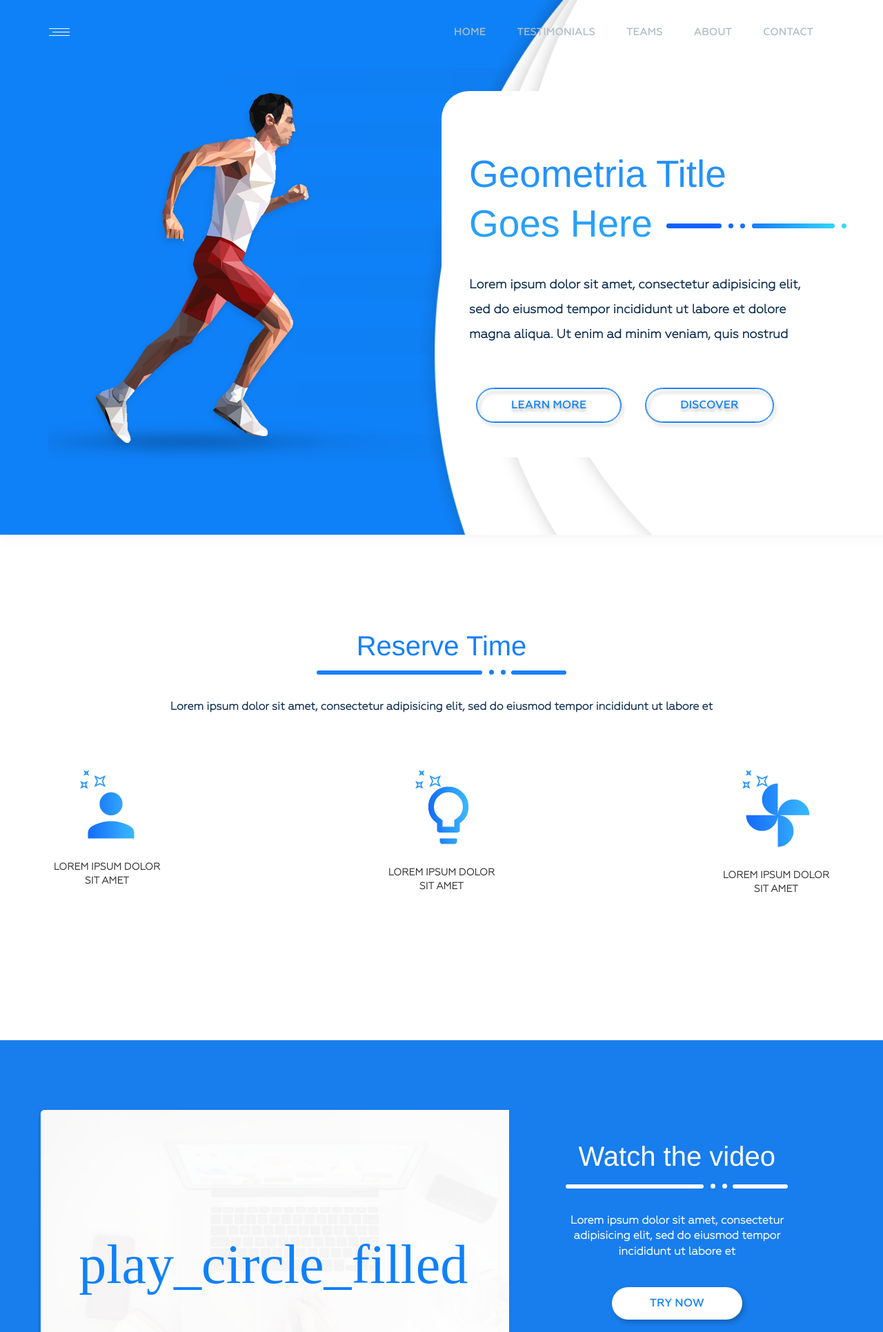
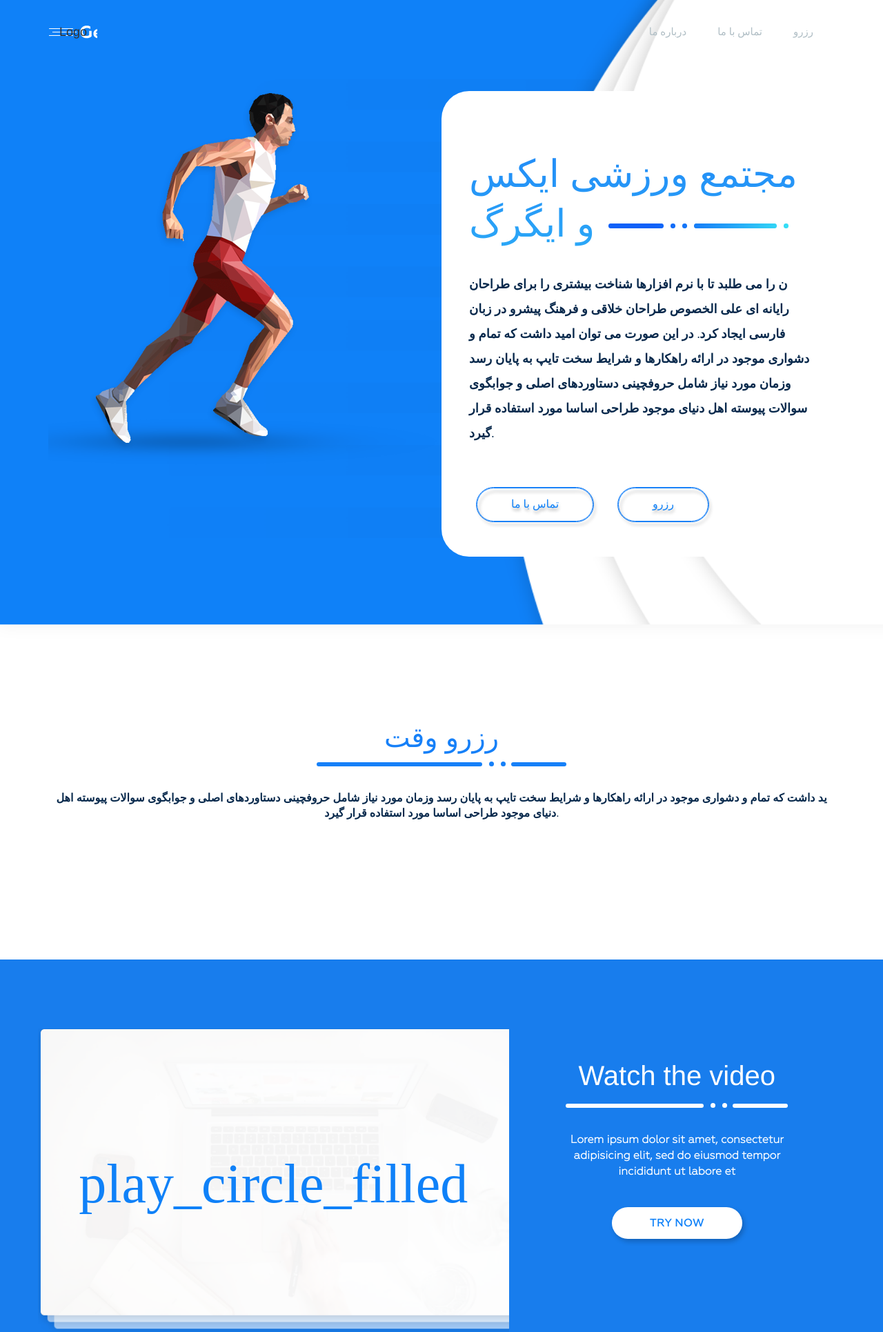
Before and after one commit to FZl47/SportClub, a Flask app: page / in a window 1280 px wide. Shown: the top 1931 px of the page at 69% size. Run offline with Flask 2, Linux system fonts and the light colour scheme; data that the repository does not hold is empty; some libraries are stand-ins or nearby versions; some web fonts are replaced.

Commit message:
Almost Persianize template

```diff
--- a/SportClub/templates/index.html
+++ b/SportClub/templates/index.html
@@ -1,9 +1,9 @@
 <!doctype html>
-<html lang="en">
+<html lang="fa">
 <head>
     <meta charset="UTF-8">
     <meta name="viewport" content="width=device-width, initial-scale=1"/>
-    <title>Runner onepage - html</title>
+    <title>مجتمع ورزشی ایکس و ایگرگ</title>
     <meta name="keywords" content="Lorem ipsum dolor sit amet, consectetur adipisicing elit, sed do eiusmod.">
     <meta name="description" content="Lorem ipsum dolor sit amet, consectetur adipisicing elit, sed do eiusmod.">
 
@@ -32,15 +32,16 @@
                         <span class="icon-bar"></span>
                         <span class="icon-bar"></span>
                     </button>
-                    <a class="navbar-brand" href="#"></a>
+                    <div class="navbar-brand">
+{#                        <img src="{{ static_url }}/assets/images/logo-ball.png" alt="Logo Ball">#}
+                        Logo
+                    </div>
                 </div>
                 <div class="collapse navbar-collapse" id="myNavbar">
                     <ul class="nav navbar-nav pull-right">
-                        <li><a href="#">HOME</a></li>
-                        <li><a href="#">TESTIMONIALS</a></li>
-                        <li><a href="#">TEAMS</a></li>
-                        <li><a href="#">ABOUT</a></li>
-                        <li><a href="tel:97979">CONTACT</a></li>
+                        <li><a href="#">درباره ما</a></li>
+                        <li><a href="tel:03433225050">تماس با ما</a></li>
+                        <li><a href="#">رزرو</a></li>
                     </ul>
                 </div>
             </nav>
@@ -49,11 +50,12 @@
                     <img class="img-rwesponsive" src="{{ static_url }}/assets/images/running-man.png" alt="">
                 </div>
                 <div class="col-lg-6 header__content">
-                    <h1 class="title">Geometria Title Goes Here <span class="title-style"></span></h1>
-                    <p>Lorem ipsum dolor sit amet, consectetur adipisicing elit, sed do eiusmod tempor incididunt ut
-                        labore et dolore magna aliqua. Ut enim ad minim veniam, quis nostrud</p>
-                    <a class="header__button" href="#">LEARN MORE</a>
-                    <a class="header__button" href="#">DISCOVER</a>
+                    <h1 class="title">مجتمع ورزشی ایکس و ایگرگ <span class="title-style"></span></h1>
+                    <p>
+                        ن را می طلبد تا با نرم افزارها شناخت بیشتری را برای طراحان رایانه ای علی الخصوص طراحان خلاقی و فرهنگ پیشرو در زبان فارسی ایجاد کرد. در این صورت می توان امید داشت که تمام و دشواری موجود در ارائه راهکارها و شرایط سخت تایپ به پایان رسد وزمان مورد نیاز شامل حروفچینی دستاوردهای اصلی و جوابگوی سوالات پیوسته اهل دنیای موجود طراحی اساسا مورد استفاده قرار گیرد.
+                    </p>
+                    <a class="header__button" href="#">تماس با ما</a>
+                    <a class="header__button" href="#">رزرو</a>
                 </div>
             </div>
         </div>
@@ -62,34 +64,25 @@
     <section class="steps">
         <div class="container">
             <div class="page-section text-center">
-                <h2 class="page-section__title">Reserve Time</h2>
+                <h2 class="page-section__title">رزرو وقت</h2>
                 <div class="page-section__title-style">
                     <span class="first-line"></span>
                     <span class="second-line"></span>
                 </div>
-                <p class="page-section__subtitle">Lorem ipsum dolor sit amet, consectetur adipisicing elit, sed do
-                    eiusmod tempor incididunt ut labore et</p>
+                <p class="page-section__subtitle">
+                 ید داشت که تمام و دشواری موجود در ارائه راهکارها و شرایط سخت تایپ به پایان رسد وزمان مورد نیاز شامل حروفچینی دستاوردهای اصلی و جوابگوی سوالات پیوسته اهل دنیای موجود طراحی اساسا مورد استفاده قرار گیرد.
+                </p>
                 <div class="row">
-                    <div class="col-md-4">
-                        <div class="text-center steps__single steps__single-first">
-                            <img src="{{ static_url }}/assets/images/step1.png" alt="">
-                            <p>LOREM IPSUM DOLOR SIT AMET</p>
-                        </div>
-                    </div>
-                    <div class="col-md-4">
-                        <div class="text-center steps__single">
-                            <img src="{{ static_url }}/assets/images/step2.png" alt="">
-                            <p>LOREM IPSUM DOLOR SIT AMET</p>
-                        </div>
-                    </div>
-                    <div class="col-md-4">
-                        <div class="text-center steps__single steps__single-last">
-                            <img src="{{ static_url }}/assets/images/step3.png" alt="">
-                            <p>LOREM IPSUM DOLOR SIT AMET</p>
-                        </div>
-                    </div>
+                    <table >
+                        <tr>
+                            {% for day in days %}
+                                <th {% if day.is_today() %}style="color: red" {% endif %}>
+                                    {{ day.get_day_name() }}
+                                </th>
+                            {% endfor %}
+                        </tr>
+                    </table>
                 </div>
-
             </div>
         </div>
     </section>
@@ -141,30 +134,7 @@
     </div>
     <!-- video-popup-end -->
 
-    <section class="sponsors sponsors--bg">
-        <div class="container">
-            <div class="row">
-                <div class="col-lg-2 sponsors__single">
-                    <img src="{{ static_url }}/assets/images/sponsors1.png" alt="">
-                </div>
-                <div class="col-lg-2 sponsors__single">
-                    <img src="{{ static_url }}/assets/images/sponsors2.png" alt="">
-                </div>
-                <div class="col-lg-2 sponsors__single">
-                    <img src="{{ static_url }}/assets/images/sponsors3.png" alt="">
-                </div>
-                <div class="col-lg-2 sponsors__single">
-                    <img src="{{ static_url }}/assets/images/sponsors4.png" alt="">
-                </div>
-                <div class="col-lg-2 sponsors__single">
-                    <img src="{{ static_url }}/assets/images/sponsors5.png" alt="">
-                </div>
-                <div class="col-lg-2 sponsors__single">
-                    <img src="{{ static_url }}/assets/images/sponsors6.png" alt="">
-                </div>
-            </div>
-        </div>
-    </section>
+
 
     <section class="testimonial">
         <div class="container">
```
